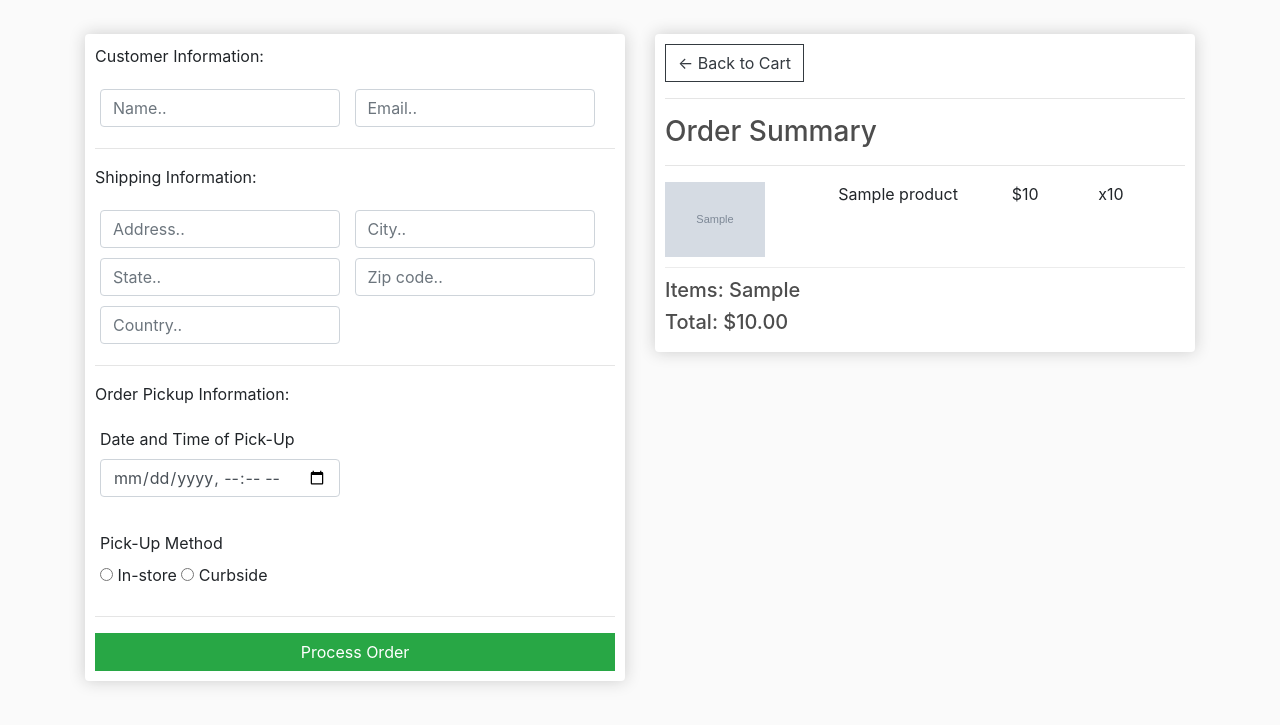
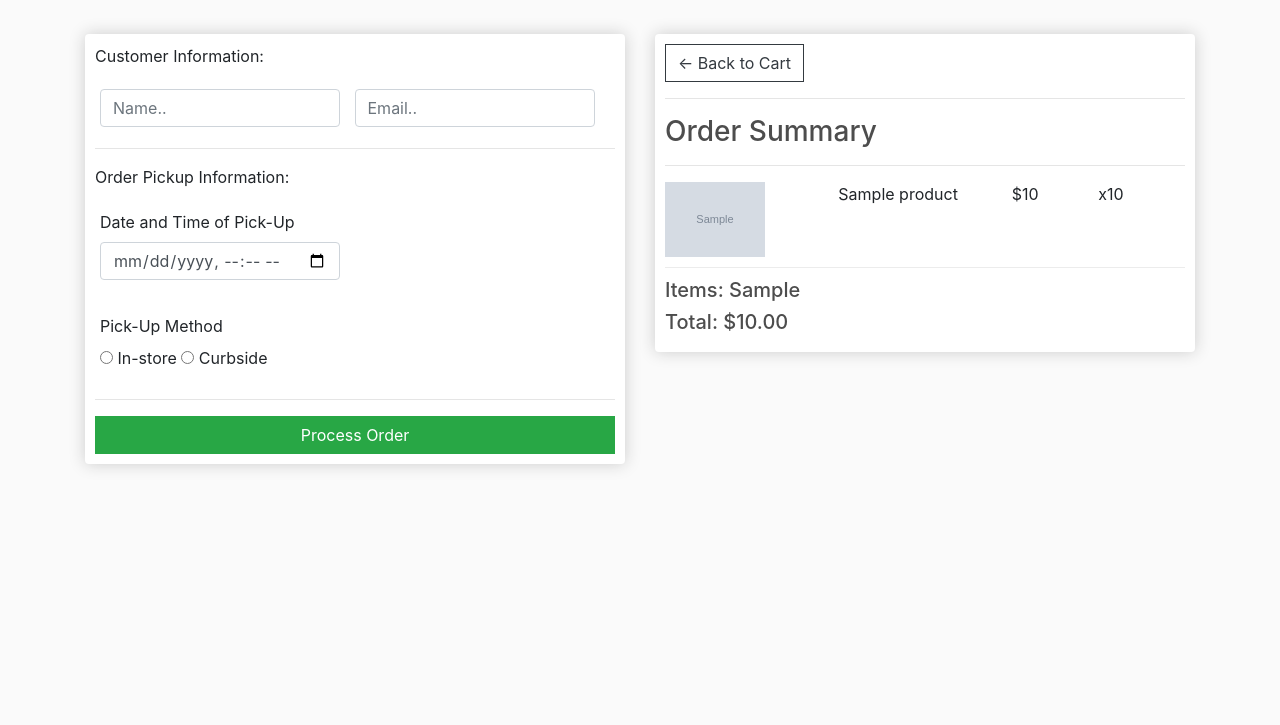
Before and after one commit to Simbeul/iVap-Final, a Django app: template store/templates/store/checkout.html in a window 1280 px wide. Shown: the part 57-782 px from the top of the page. Run offline with Django 3.2, Linux system fonts and the light colour scheme; the template is opened without the code that fills it: most values are stand-ins (such as "Sample title", 1, 10 or a date in 2020); grey boxes marked "Sample" are stand-in pictures; some libraries are stand-ins or nearby versions.

Commit message:
Removed ShippingAddress

```diff
--- a/store/admin.py
+++ b/store/admin.py
@@ -7,5 +7,4 @@ admin.site.register(Customer)
 admin.site.register(Product)
 admin.site.register(Order)
 admin.site.register(OrderItem)
-admin.site.register(ShippingAddress)
 admin.site.register(ReminderEmail)
--- a/store/templates/store/checkout.html
+++ b/store/templates/store/checkout.html
@@ -17,25 +17,7 @@
                 </div>
 
                 <div id="shipping-info">
-                    <hr>
-                    <p>Shipping Information:</p>
 
-                    <div class="form-field">
-                        <input class="form-control" type="text" name="address" placeholder="Address..">
-                    </div>
-                    <div class="form-field">
-                        <input class="form-control" type="text" name="city" placeholder="City..">
-                    </div>
-                    <div class="form-field">
-                        <input class="form-control" type="text" name="state" placeholder="State..">
-                    </div>
-                    <div class="form-field">
-                        <input class="form-control" type="text" name="zipcode" placeholder="Zip code..">
-                    </div>
-                    <div class="form-field">
-                        <input class="form-control" type="text" name="country" placeholder="Country..">
-                    </div>
-                    <br>
                     <hr>
                     <p>Order Pickup Information:</p>
 
@@ -116,15 +98,6 @@
             'total': total,
         }
 
-        var shippingInfo = {
-            'address': null,
-            'city': null,
-            'state': null,
-            'zipcode': null,
-            'pickup_time': null,
-            'pickup_type': null,
-        }
-
 
         var pickupInfo = {
             'pickup_time': null,
@@ -133,11 +106,6 @@
 
 
         if (shipping != 'False') {
-            shippingInfo.address = form.address.value
-            shippingInfo.city = form.city.value
-            shippingInfo.state = form.state.value
-            shippingInfo.zipcode = form.zipcode.value
-
             pickupInfo.pickup_time = form.pickup_time.value
             pickupInfo.pickup_type = form.pickup_type.value
         }
@@ -156,7 +124,8 @@
                 'Content-Type': 'application/json',
                 'X-CSRFToken': csrftoken,
             },
-            body: JSON.stringify({ 'form': userFormData, 'shipping': shippingInfo, 'pickup': pickupInfo })
+            body: JSON.stringify({ 'form': userFormData, 'pickup': pickupInfo })
+
         })
             .then((response) => response.json())
             .then((data) => {
```
Also changed, not shown: store/models.py (+0 -14 lines), store/views.py (+0 -8 lines), db.sqlite3, store/migrations/0011_delete_shippingaddress.py (added).
